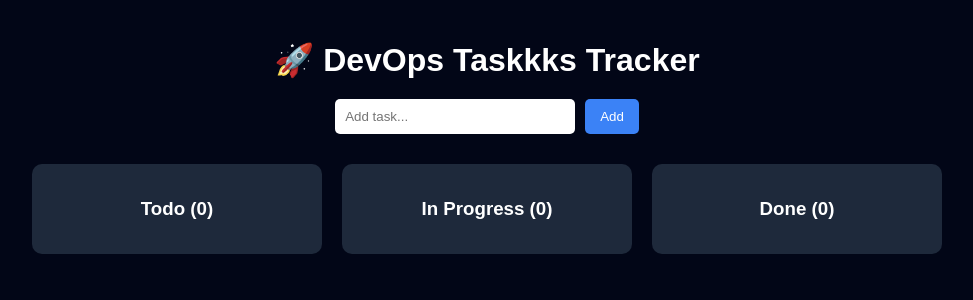
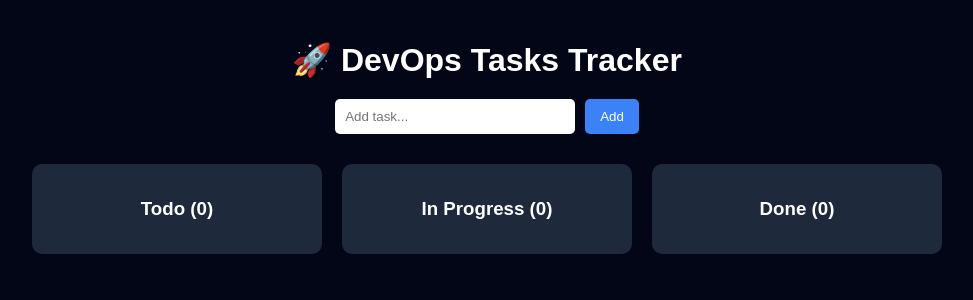
Before and after one commit to rahulop2003/react-vite-auto-deploy, a React app: page / in a window 1280 px wide. Shown: the top 300 px of the page, without its empty margins (153-1126 px from the left). Built offline with nearby package versions, Linux system fonts and the light colour scheme; the HTML template or start-up script is replaced by a standard one.

Commit message:
force update UI change

```diff
--- a/src/App.jsx
+++ b/src/App.jsx
@@ -76,7 +76,7 @@ function App() {
 
   return (
     <div className="app">
-      <h1>🚀 DevOps Taskkks Tracker</h1>
+      <h1>🚀 DevOps Tasks Tracker</h1>
 
       <div className="input-box">
         <input
```
